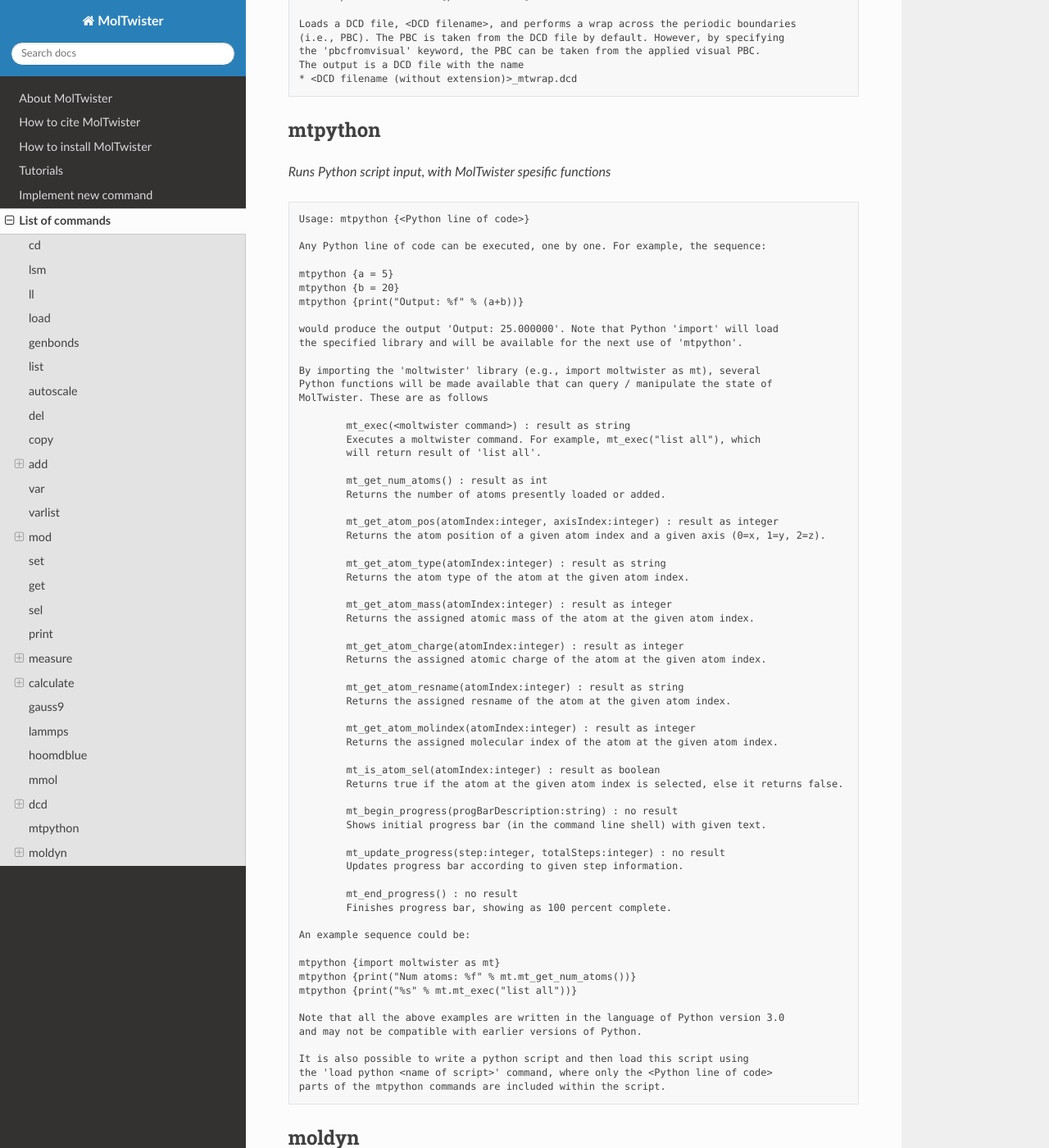
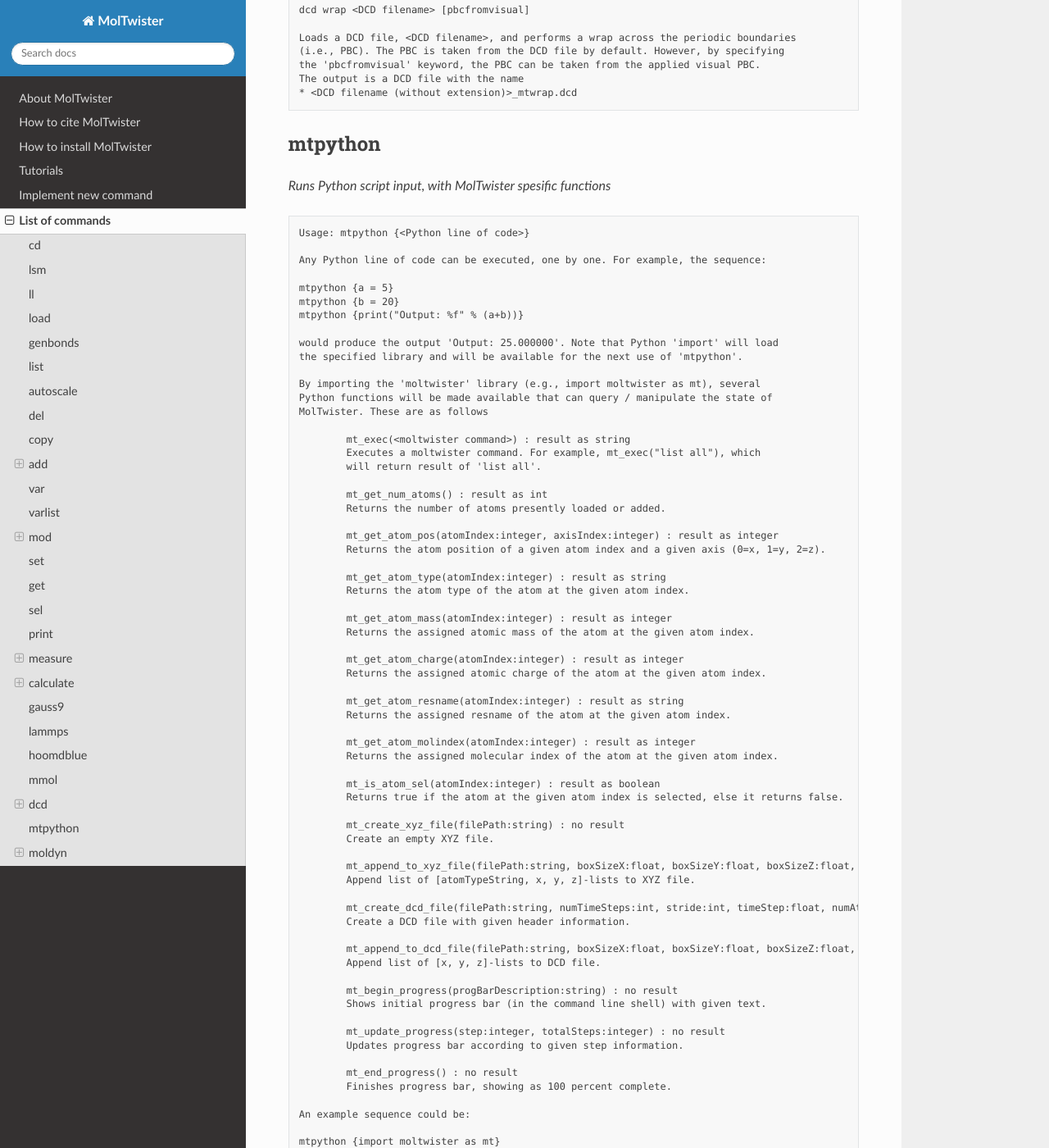
Before and after one commit to MolTwister/MolTwister-doc, a Sphinx documentation site: the page built from source/list_of_commands.md, in a window 1280 px wide and 1400 px high, scrolled down 39239 px. Shown: the whole window at 82% size. Built offline with Sphinx 7.4.7 and the Read the Docs theme 2.0.0, drawn with Linux system fonts in a browser that asks for light colours; some of the changed lines change nothing that is shown; some of the changed text lies outside the part shown.

Commit message:
Updated help text to version 1.4.4.

`````diff
--- a/source/list_of_commands.md
+++ b/source/list_of_commands.md
@@ -1251,8 +1251,8 @@
 calculate qbal <group of atoms to modify>
 calculate vacf <DCD filenmae> <frame from> <frame to> <time step (fs)> <VACF length> name <atom IDs (comma sep., no space)>
 calculate vacf <DCD filenmae> <frame from> <frame to> <time step (fs)> <VACF length> sel
-calculate vdos <DCD filename> <frame from> <num. bits> <time step (fs)> name <atom IDs (comma sep., no space)>
-calculate vdos <DCD filename> <frame from> <num. bits> <time step (fs)> sel
+calculate vdos <DCD filename> <frame from> <num. bits> <time step (fs)> [com] name <atom IDs (comma sep., no space)>
+calculate vdos <DCD filename> <frame from> <num. bits> <time step (fs)> [com] sel
 calculate volumefromdensity <target density in kg/m^3> <atomic masses in g/mol> <num. molecules>
 
 To get more information about a <sub command>, type 'help calculate <sub command>
@@ -1990,8 +1990,8 @@
 ````text
 Overview of commands of the form 'calculate vdos':
 
-calculate vdos <DCD filename> <frame from> <num. bits> <time step (fs)> name <atom IDs (comma sep., no space)>
-calculate vdos <DCD filename> <frame from> <num. bits> <time step (fs)> sel
+calculate vdos <DCD filename> <frame from> <num. bits> <time step (fs)> [com] name <atom IDs (comma sep., no space)>
+calculate vdos <DCD filename> <frame from> <num. bits> <time step (fs)> [com] sel
 
 Calculates the vibrational density of states (VDOS) for the DCD file, <DCD filename>,
 between the start frame, <frame from>, to the frame <frame from>+2^<num. bits>. The time
@@ -1999,16 +1999,17 @@
 calculated velocities that are needed within the calculations. VDOS is only calculated for a
 given selection of atoms. Either, based on the atom 'name', where a list, <atom IDs>,
 is supplied (e.g., H, O, C7), or based on the visual selection of atoms, achieved through
-the 'sel' keyword.
-
-Output:
-1. omegaomega[rad/fs] vdos
-2. <angular frequency> <VDOS value (probability)>
-3. <angular frequency> <VDOS value (probability)>
+the 'sel' keyword. If the 'com' keyword is selected, the velocity of the center of mass of
+the selected atoms is calculated, otherwise the average velocity of the selected atoms is used.
+
+Output:
+1. omega[rad/fs] vdos_o freq[x10^15Haz] vdos_f lambda[nm] vdos_l k[cm^-1] vdos_k
+2. <angular frequency> <VDOS value> <frequency> <VDOS value> <wavelength> <VDOS value> <wavenumber> <VDOS value>
+3. <angular frequency> <VDOS value> <frequency> <VDOS value> <wavelength> <VDOS value> <wavenumber> <VDOS value>
        .
        .
        .
-N+1. <angular frequency> <VDOS value (probability)>
+N+1. <angular frequency> <VDOS value> <frequency> <VDOS value> <wavelength> <VDOS value> <wavenumber> <VDOS value>
 where N is the length of the VDOS function.
 
 ````
@@ -2344,6 +2345,18 @@
 	mt_is_atom_sel(atomIndex:integer) : result as boolean
 	Returns true if the atom at the given atom index is selected, else it returns false.
 
+	mt_create_xyz_file(filePath:string) : no result
+	Create an empty XYZ file.
+
+	mt_append_to_xyz_file(filePath:string, boxSizeX:float, boxSizeY:float, boxSizeZ:float, convertToAU:bool, atomCoordinates:list) : no result
+	Append list of [atomTypeString, x, y, z]-lists to XYZ file.
+
+	mt_create_dcd_file(filePath:string, numTimeSteps:int, stride:int, timeStep:float, numAtoms:int) : no result
+	Create a DCD file with given header information.
+
+	mt_append_to_dcd_file(filePath:string, boxSizeX:float, boxSizeY:float, boxSizeZ:float, atomCoordinates:list) : no result
+	Append list of [x, y, z]-lists to DCD file.
+
 	mt_begin_progress(progBarDescription:string) : no result
 	Shows initial progress bar (in the command line shell) with given text.
 
`````
